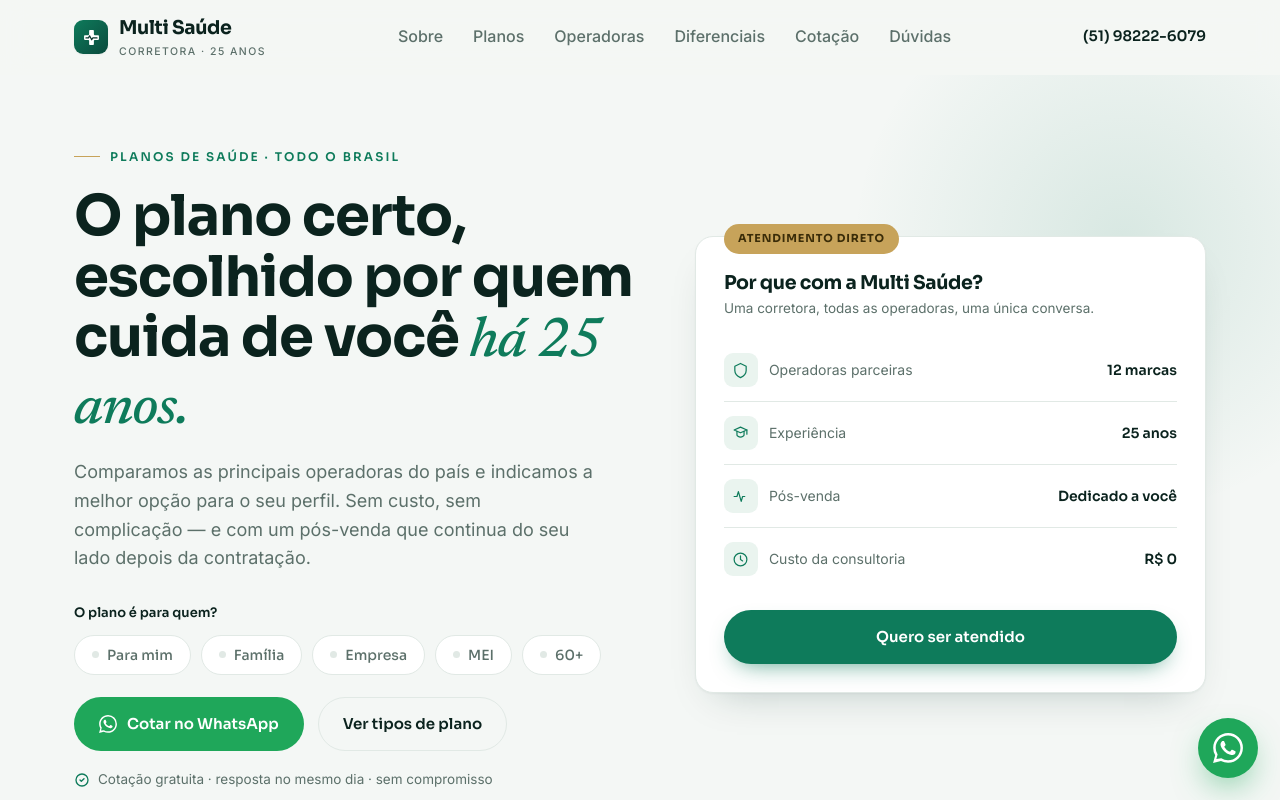
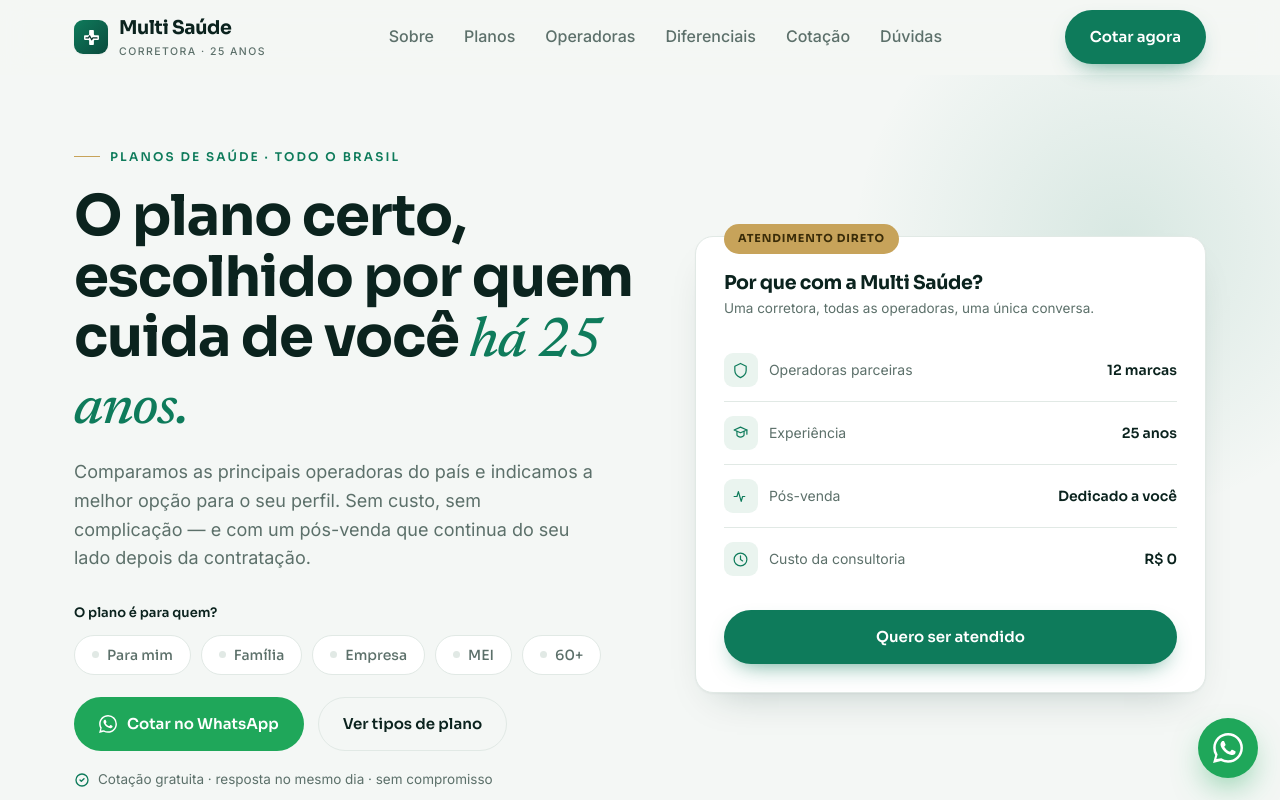
Before and after one commit to IraCruger/multisaude-online, a plain HTML site: page index.html in a window 1280 px wide. Shown: the top 800 px of the page. Drawn offline with Linux system fonts and the light colour scheme.

Commit message:
Troca telefone por CTA Cotar agora no cabeçalho

```diff
--- a/index.html
+++ b/index.html
@@ -390,7 +390,7 @@
       <a href="#faq">Dúvidas</a>
     </nav>
     <div class="nav-cta">
-      <span class="nav-phone">(51) 98222-6079</span>
+      <a class="btn btn-primary" href="#cotacao">Cotar agora</a>
     </div>
     <button class="menu-toggle" id="menuToggle" aria-label="Abrir menu" aria-expanded="false">
       <span></span><span></span><span></span>
```
